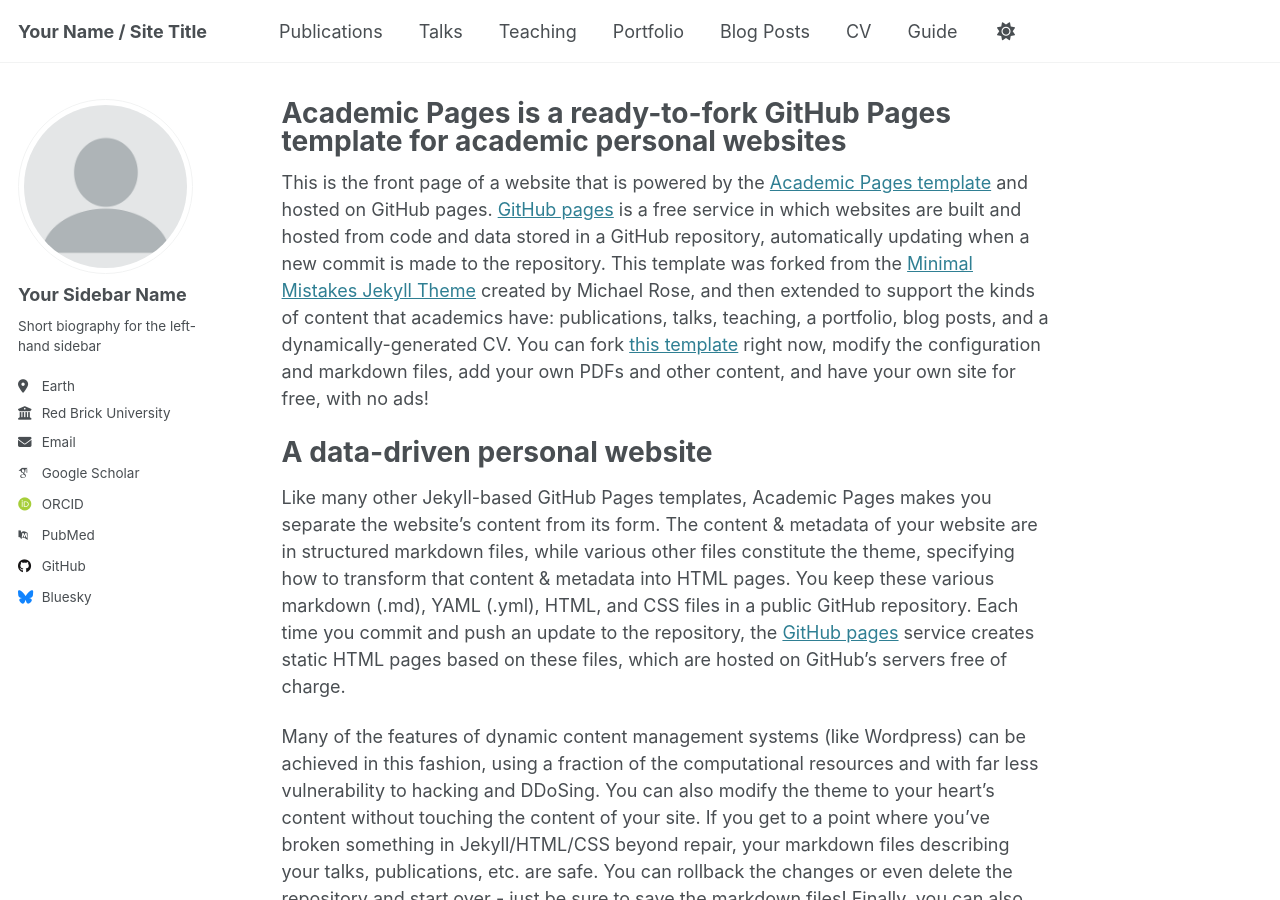
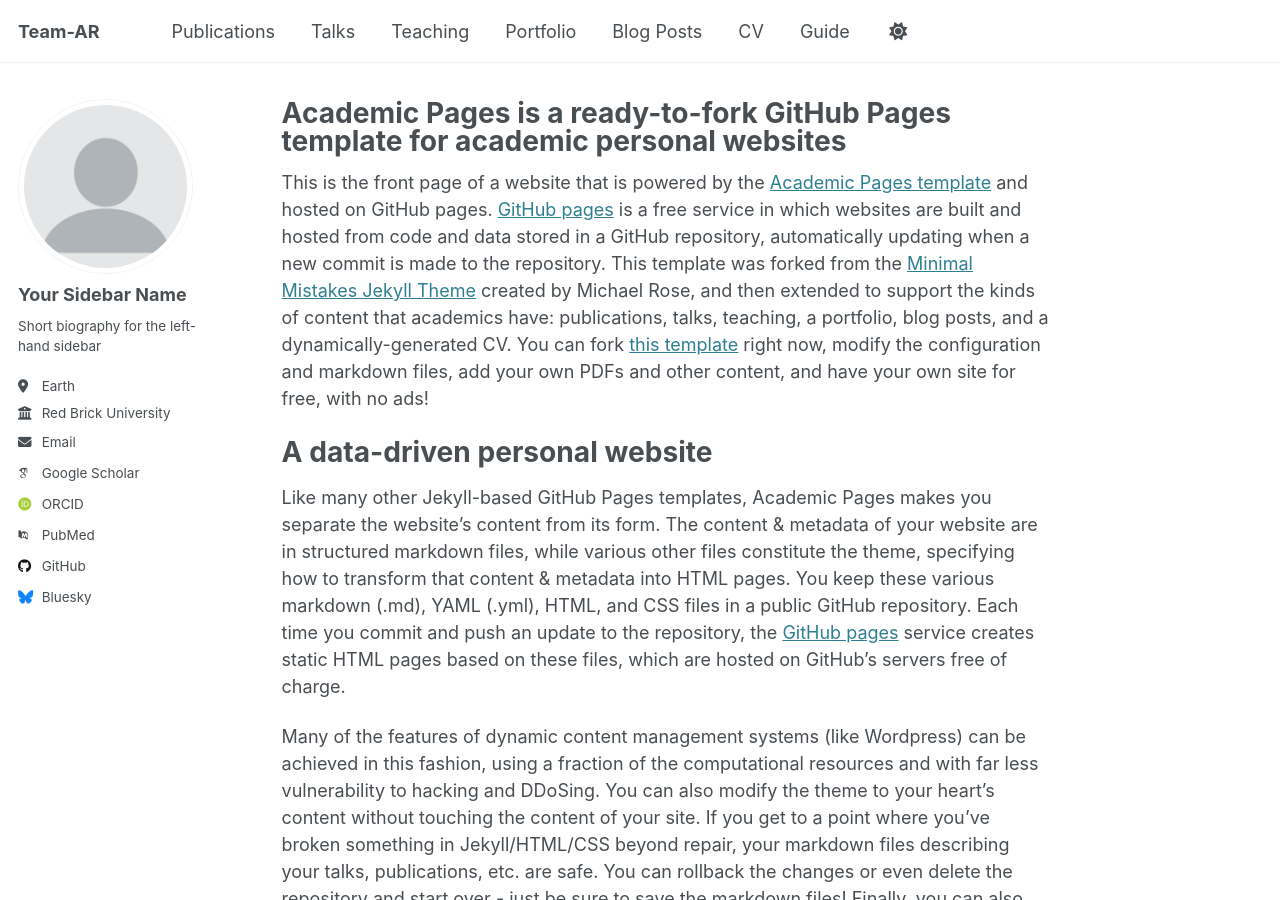
Before and after one commit to Kazi-Omar-Alif/Team-AR.github.io, a Jekyll site: the page built from _pages/about.md, in a window 1280 px wide and 900 px high. Built offline with Jekyll 4.4.1, drawn with Linux system fonts in a browser that asks for light colours; some web fonts are replaced.

Commit message:
Update _config.yml

```diff
--- a/_config.yml
+++ b/_config.yml
@@ -9,7 +9,7 @@
 # Basic Site Settings
 locale                   : "en-US"
 site_theme               : "default"
-title                    : "Your Name / Site Title"
+title                    : "Team-AR"
 title_separator          : "-"
 name                     : &name "Your Name"
 description              : &description "personal description"
```
